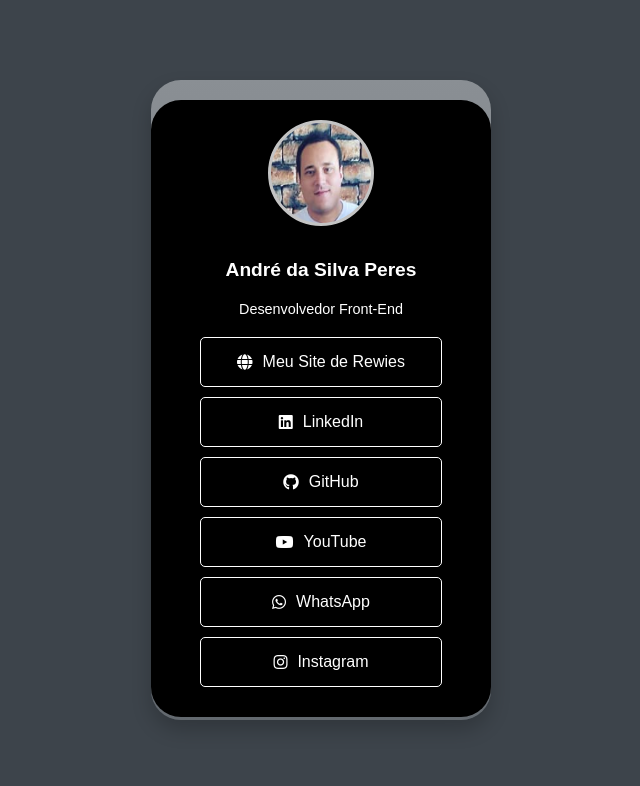
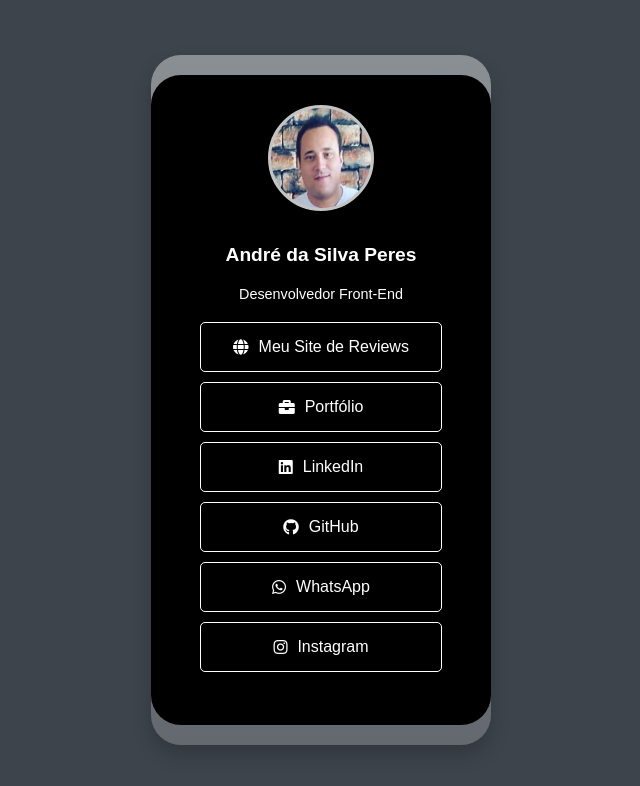
Before and after one commit to andresperes33/andre-da-silva-peres, a plain HTML site: page index.html in a window 1280 px wide. Shown: the whole page, without its empty margins (319-959 px from the left). Drawn offline with Linux system fonts and the light colour scheme.

```diff
--- a/index.html
+++ b/index.html
@@ -21,24 +21,22 @@
                 <p class="description">Desenvolvedor Front-End</p>
                 <div class="links">
                     <a href="https://analisetech.org/" target="_blank" class="website"><i class="fas fa-globe"></i> Meu
-                        Site de Rewies </a>
+                        Site de Reviews</a>
+
+                        <a href="https://andresperes33.github.io/portf-lio-andre/" target="_blank" class="portfolio"><i
+                            class="fas fa-briefcase"></i> Portfólio</a>
                     <a href="https://www.linkedin.com/in/andresperes33/" target="_blank" class="linkedin"><i
                             class="fab fa-linkedin"></i> LinkedIn</a>
                     <a href="https://github.com/andresperes33" target="_blank" class="github"><i
                             class="fab fa-github"></i> GitHub</a>
-                    <a href="#" target="_blank" class="youtube"><i class="fab fa-youtube"></i> YouTube</a>
+
                     <a href="https://wa.me/+5538999821883" target="_blank" class="whatsapp"><i class="fab fa-whatsapp"></i>
                         WhatsApp</a>
-
-
                     <a href="https://www.instagram.com/andresperes33/" target="_blank" class="instagram"><i
                             class="fab fa-instagram"></i> Instagram</a>
-
                 </div>
-
             </div>
         </div>
-    </div>
     </div>
 </body>
 
--- a/styles.css
+++ b/styles.css
@@ -17,17 +17,16 @@ body {
 
 .phone {
     width: 300px;
-    height: 600px;
+    height: 650px;
     background: linear-gradient(to top, #63696F, #8a8f94);
-
-
     border-radius: 30px;
     box-shadow: 0 10px 20px rgba(0, 0, 0, 0.2);
     display: flex;
     flex-direction: column;
     align-items: center;
-    padding: 20px;
+    padding: 20px;  /* Adiciona um padding superior e inferior */
 }
+
 
 .screen {
     background: black;
@@ -36,9 +35,10 @@ body {
     display: flex;
     flex-direction: column;
     align-items: center;
-    padding: 20px;
+    padding: 30px 20px; /* Ajusta o padding superior e inferior */
     border-radius: 30px;
 }
+
 
 .andre {
     width: 100px;
```
